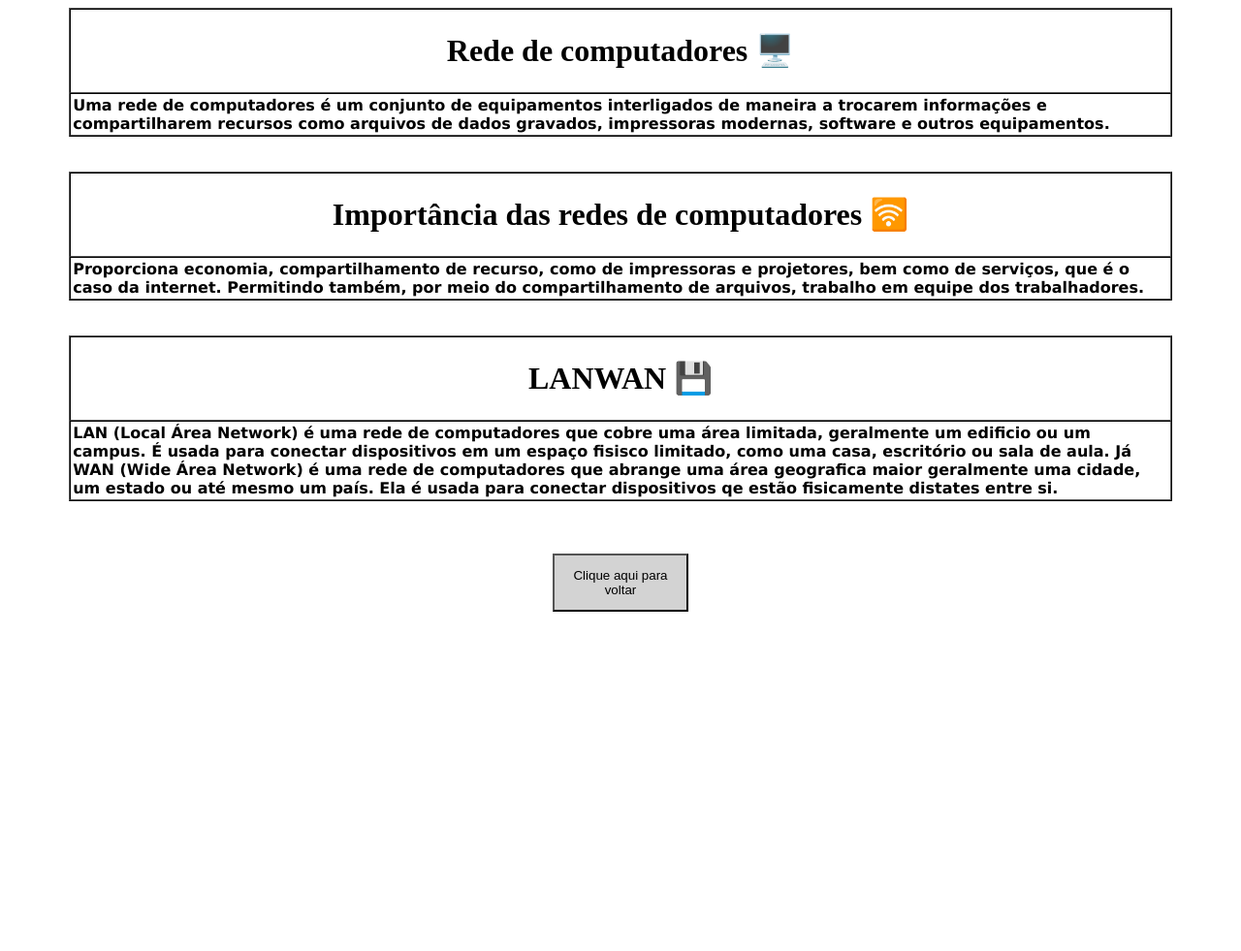
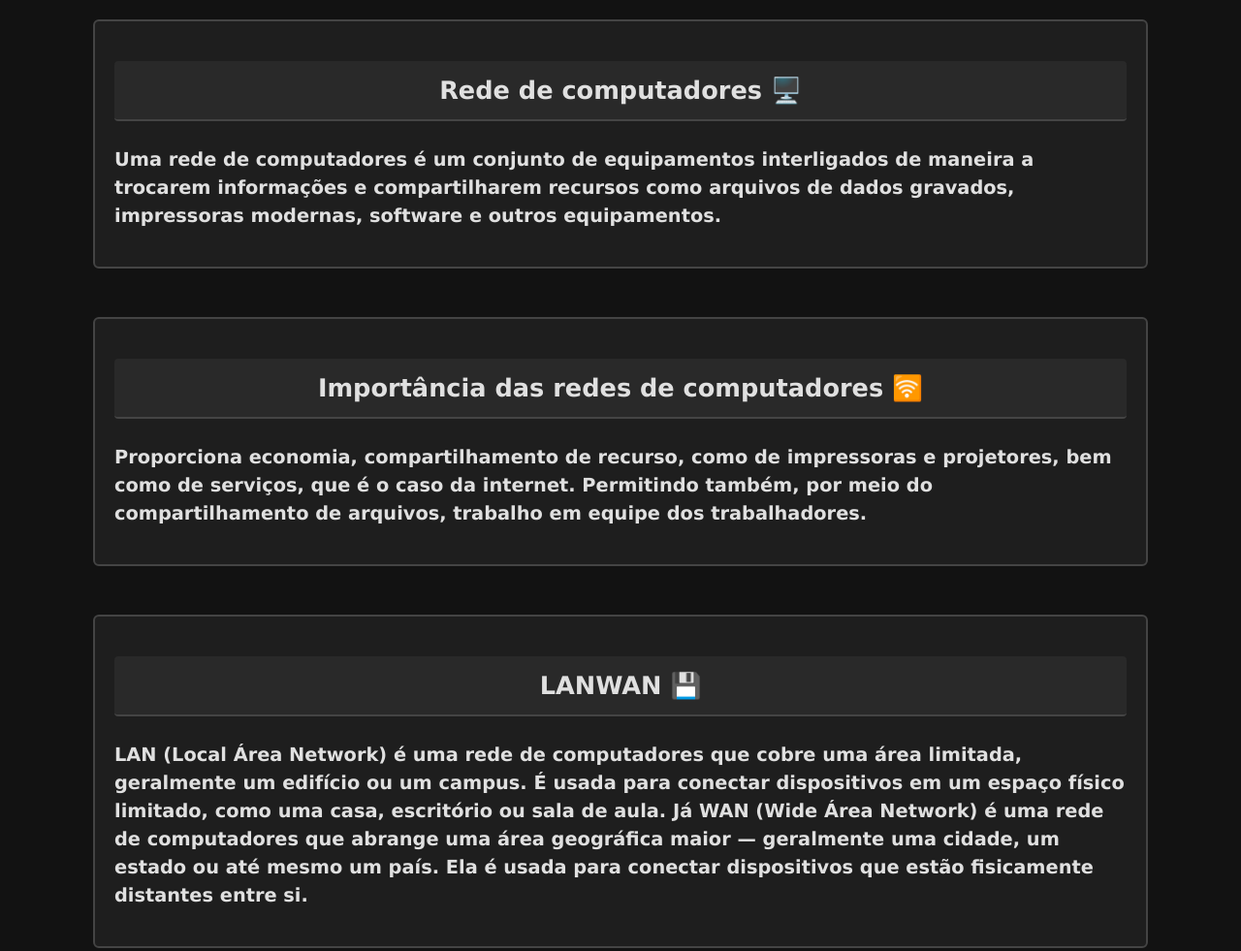
Before and after one commit to Ricardogames123/atividadepaulo, a plain HTML site: page redes.html in a window 1280 px wide. Shown: the top 981 px of the page at 97% size. Before the commit the page ends 800 px from the top, so only its background shows below. Drawn offline with Linux system fonts and the light colour scheme.

Commit message:
Update redes.html

```diff
--- a/redes.html
+++ b/redes.html
@@ -1,61 +1,100 @@
 <!DOCTYPE html>
-    <html>
+<html lang="pt-BR">
 <head>
-            <meta charset="utf-8">
-                <meta name="viewport" content="width=device-width, initial-scale=1">
-            <title></title>
+  <meta charset="utf-8" />
+  <meta name="viewport" content="width=device-width, initial-scale=1" />
+  <title>Redes de Computadores</title>
+  <style>
+    body {
+      margin: 0;
+      font-family: Verdana, sans-serif;
+      background-color: #121212;
+      color: #e0e0e0;
+    }
+
+    .container {
+      width: 85%;
+      margin: auto;
+      padding: 20px 0;
+    }
+
+    section {
+      margin-bottom: 50px;
+      border: 2px solid #444;
+      border-radius: 6px;
+      background-color: #1e1e1e;
+      padding: 20px;
+    }
+
+    h1 {
+      text-align: center;
+      background-color: #292929;
+      padding: 15px 0;
+      border-radius: 4px;
+      font-size: 1.6em;
+      border-bottom: 2px solid #444;
+      margin-bottom: 25px;
+    }
+
+    p, strong {
+      font-size: 1.1em;
+      line-height: 1.5;
+      color: #e0e0e0;
+    }
+
+    button {
+      width: 160px;
+      height: 50px;
+      background-color: #5dade2;
+      color: #fff;
+      font-weight: bold;
+      border: none;
+      border-radius: 5px;
+      cursor: pointer;
+      margin-top: 20px;
+    }
+
+    button:hover {
+      background-color: #3498db;
+    }
+
+    .center {
+      text-align: center;
+    }
+  </style>
 </head>
 <body>
-                <table border="1" align="center" width="90%" style="border-color: black;" cellpadding="2" cellspacing="0">
-                    <tr>
-                        <td><h1><center>Rede de computadores 🖥️</center></h1></td>
-                    </tr>
-                    <tr>
-                        <td>
-                            <font size="3" face="verdana">
-                                <strong>
+
+  <div class="container">
+
+    <section>
+      <h1>Rede de computadores 🖥️</h1>
+      <p><strong>
         Uma rede de computadores é um conjunto de equipamentos interligados de maneira a trocarem informações e compartilharem recursos como arquivos de dados gravados, impressoras modernas, software e outros equipamentos.
-                                </strong>
-                            </font>
-                        </td>
-                    </tr>
-                </table>
-                    <br><br>
-                <table border="1" align="center" width="90%" style="border-color: black;" cellpadding="2" cellspacing="0">
-                        <tr>
-                        <td><h1><center>Importância das redes de computadores 🛜</center></h1></td>
-                    </tr>
-                    <tr>
-                        <td>
-                            <font size="3" face="verdana">
-                                <strong>
+      </strong></p>
+    </section>
+
+    <section>
+      <h1>Importância das redes de computadores 🛜</h1>
+      <p><strong>
         Proporciona economia, compartilhamento de recurso, como de impressoras e projetores, bem como de serviços, que é o caso da internet. Permitindo também, por meio do compartilhamento de arquivos, trabalho em equipe dos trabalhadores.
-                                </strong>
-                            </font>
-                        </td>
-                    </tr>
-                </table>
-                    <br><br>
-                <table border="1" align="center" width="90%" style="border-color: black;" cellpadding="2" cellspacing="0">
-                    <tr>
-                        <td><h1><center>LANWAN 💾</center></h1></td>
-                    </tr>
-                    <tr>
-                        <td>
-                            <font size="3" face="verdana">
-                                <strong>
-                                    LAN (Local Área Network) é uma rede de computadores que cobre uma área limitada, geralmente um edificio ou um campus. É usada para conectar dispositivos em um espaço fisisco limitado, como uma casa, escritório ou sala de aula. Já WAN (Wide Área Network) é uma rede de computadores que abrange uma área geografica maior geralmente uma cidade, um estado ou até mesmo um país. Ela é usada para conectar dispositivos qe estão fisicamente distates entre si.
-                                </strong>
-                            </font>
-                        </td>
-                    </tr>
-                </table>
-    <br><br><br>
-    <center>
+      </strong></p>
+    </section>
+
+    <section>
+      <h1>LANWAN 💾</h1>
+      <p><strong>
+        LAN (Local Área Network) é uma rede de computadores que cobre uma área limitada, geralmente um edifício ou um campus. É usada para conectar dispositivos em um espaço físico limitado, como uma casa, escritório ou sala de aula. Já WAN (Wide Área Network) é uma rede de computadores que abrange uma área geográfica maior — geralmente uma cidade, um estado ou até mesmo um país. Ela é usada para conectar dispositivos que estão fisicamente distantes entre si.
+      </strong></p>
+    </section>
+
+    <div class="center">
       <a href="index.html">
-            <button style=" width: 140px; height: 60px; background-color: #D3D3D3;">Clique aqui para voltar
-        </button>
+        <button>Voltar</button>
       </a>
-    </center>
+    </div>
+
+  </div>
+
 </body>
 </html>
```
Lines whose indentation alone changed are shown as unchanged.
